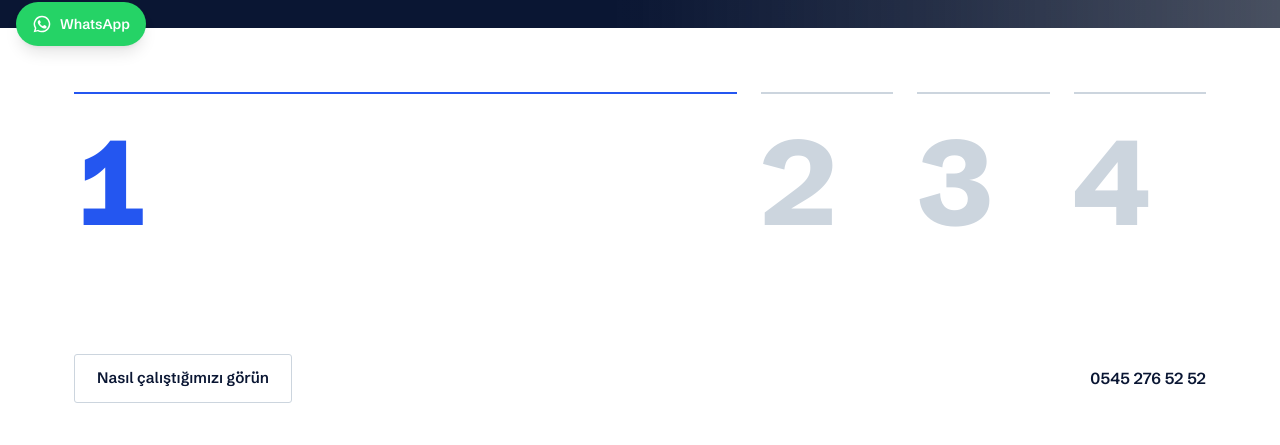
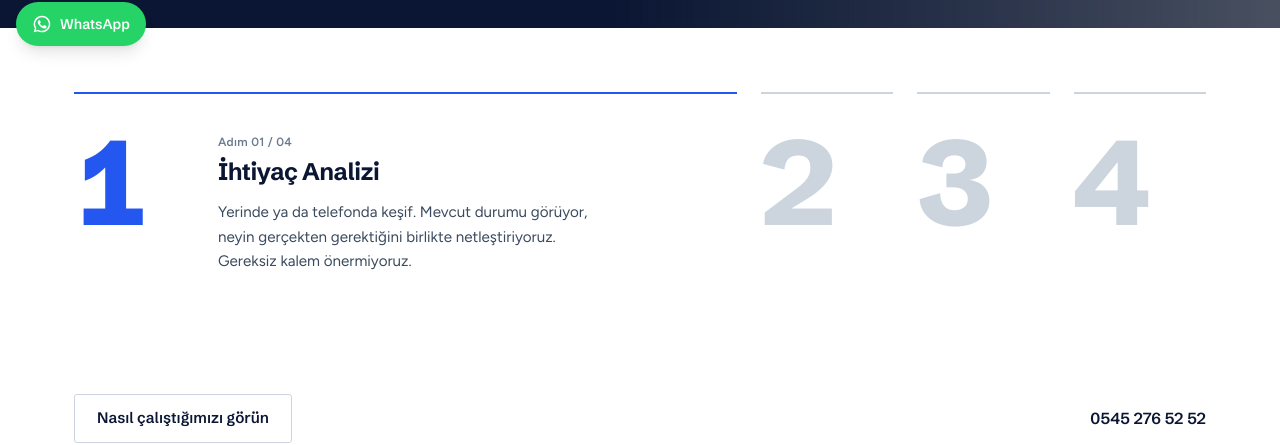
Before and after one commit to onatyasinozturk/nevatro, a Next.js app: page / in a window 1280 px wide. Shown: the part 738-1183 px from the top of the page. Built offline with nearby package versions, Linux system fonts and the light colour scheme; grey boxes are pictures that could not be loaded.

Commit message:
Update ProcessSteps.tsx

```diff
--- a/src/components/ProcessSteps.tsx
+++ b/src/components/ProcessSteps.tsx
@@ -25,7 +25,15 @@ export default function ProcessSteps() {
 
         {/* MASAÜSTÜ */}
         <div className="hidden md:block">
-          <div className="flex items-start gap-4 lg:gap-6 min-h-[210px] lg:min-h-[230px]" onMouseLeave={() => setActive(0)}>
+          {/*
+            Zıplama olmaması için:
+            - Yazı bloğu MUTLAK konumlu ve SABİT genişlikte: panel genişlerken
+              yazı yeniden kırılmaz, sadece panel kenarı onu açar/örter.
+            - Panel overflow-hidden: dar haldeyken yazı taşmaz, kırpılır.
+            - Satır yüksekliği sabit (min-h). Hiçbir şey akışı etkilemiyor.
+            - İçerik hep DOM'da; sadece opacity değişiyor, mount/unmount yok.
+          */}
+          <div className="flex items-start gap-4 lg:gap-6 h-[250px] lg:h-[270px]" onMouseLeave={() => setActive(0)}>
             {steps.map((s, i) => {
               const on = i === active;
               return (
@@ -34,19 +42,19 @@ export default function ProcessSteps() {
                   role="button" tabIndex={0} aria-expanded={on}
                   onMouseEnter={() => setActive(i)} onFocus={() => setActive(i)} onClick={() => setActive(i)}
                   onKeyDown={(e) => { if (e.key === "Enter" || e.key === " ") { e.preventDefault(); setActive(i); } }}
-                  className={`group relative cursor-pointer basis-0 min-w-0 border-t-2 pt-7 transition-[flex-grow,border-color] duration-500 ease-[cubic-bezier(.2,.7,.2,1)] ${on ? "border-accent grow-[5]" : "border-line hover:border-muted grow"}`}
+                  className={`relative overflow-hidden h-full cursor-pointer basis-0 min-w-0 border-t-2 pt-7 transition-[flex-grow,border-color] duration-500 ease-[cubic-bezier(.2,.7,.2,1)] will-change-[flex-grow] ${on ? "border-accent grow-[5]" : "border-line hover:border-muted grow"}`}
                 >
-                  <div className="flex items-start gap-6 lg:gap-8">
-                    <span className={`font-display font-extrabold leading-none tracking-[-.04em] text-[5.5rem] lg:text-[7.5rem] tabular-nums shrink-0 select-none transition-colors duration-400 ${on ? "text-accent" : "text-line group-hover:text-muted"}`}>
-                      {i + 1}
-                    </span>
-                    {on && (
-                      <div className="step-in min-w-0 pt-2 lg:pt-3">
-                        <div className="text-xs font-semibold text-muted tracking-wide">Adım {String(i + 1).padStart(2, "0")} / {String(steps.length).padStart(2, "0")}</div>
-                        <h3 className="mt-1.5 text-xl lg:text-2xl font-bold whitespace-nowrap">{s.t}</h3>
-                        <p className="mt-3 text-sm lg:text-[.95rem] text-body leading-relaxed max-w-[38ch]">{s.d}</p>
-                      </div>
-                    )}
+                  <span className={`block w-[5.2rem] lg:w-[7rem] font-display font-extrabold leading-none tracking-[-.04em] text-[5.5rem] lg:text-[7.5rem] tabular-nums select-none transition-colors duration-400 ${on ? "text-accent" : "text-line hover:text-muted"}`}>
+                    {i + 1}
+                  </span>
+
+                  <div
+                    aria-hidden={!on}
+                    className={`absolute top-7 left-[6.6rem] lg:left-[9rem] w-[38ch] pt-2 lg:pt-3 transition-[opacity,transform] duration-400 ease-[cubic-bezier(.2,.7,.2,1)] ${on ? "opacity-100 translate-x-0 delay-150" : "opacity-0 translate-x-3 pointer-events-none"}`}
+                  >
+                    <div className="text-xs font-semibold text-muted tracking-wide">Adım {String(i + 1).padStart(2, "0")} / {String(steps.length).padStart(2, "0")}</div>
+                    <h3 className="mt-1.5 text-xl lg:text-2xl font-bold whitespace-nowrap">{s.t}</h3>
+                    <p className="mt-3 text-sm lg:text-[.95rem] text-body leading-relaxed">{s.d}</p>
                   </div>
                 </div>
               );
```
